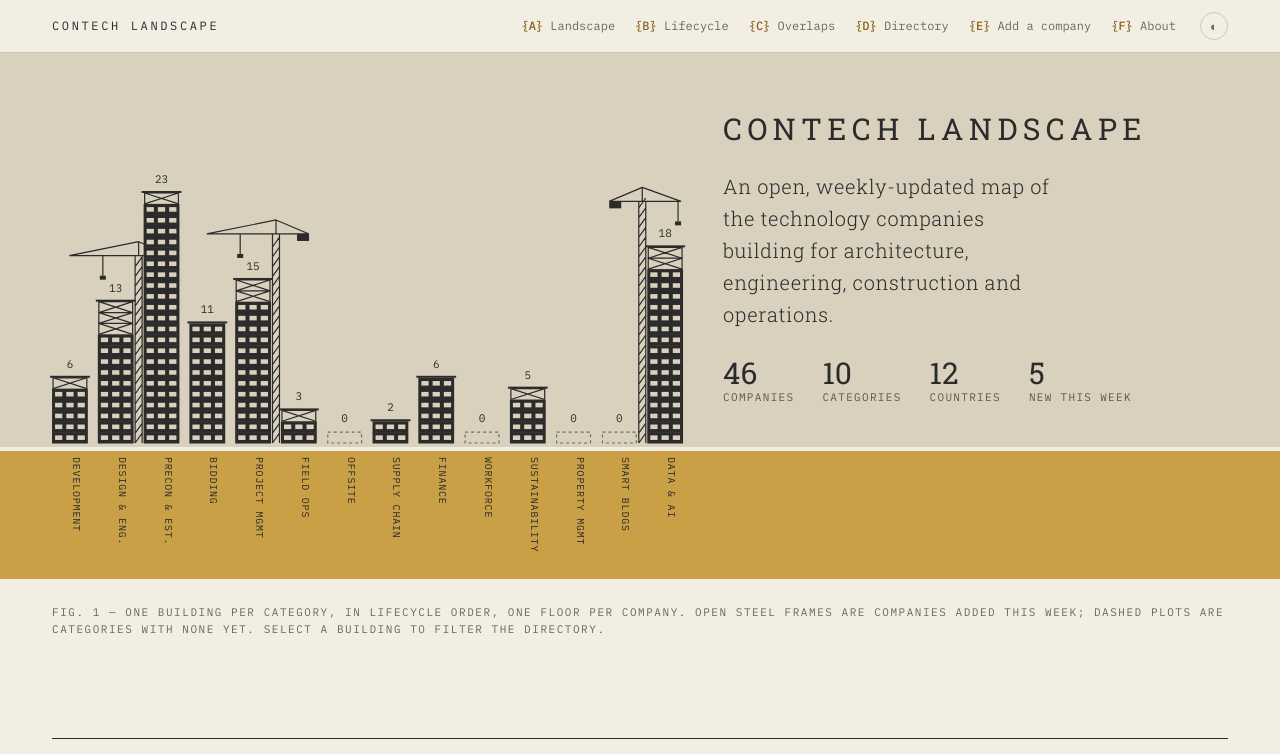
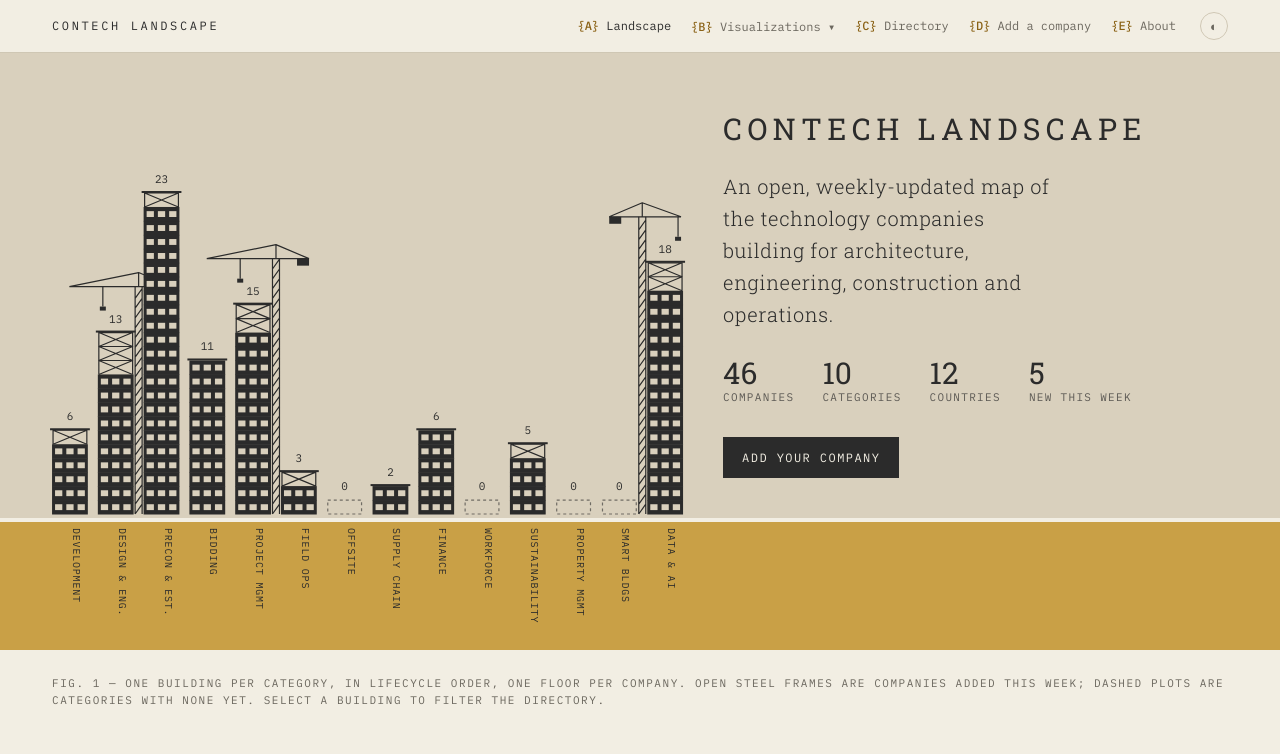
Before and after one commit to visheshvs/contech-landscape, a plain HTML site: page docs/index.html in a window 1280 px wide. Shown: the top 754 px of the page. Drawn offline with Linux system fonts and the light colour scheme.

Commit message:
Nav: Visualizations menu, smooth scrolling, current-section highlight, hero CTA
Co-Authored-By: Claude Opus 5.5 <noreply@anthropic.com>
Claude-Session: https://claude.ai/code/session_01D9RDHpd3WFXWGeg3gY1RHX

```diff
--- a/docs/index.html
+++ b/docs/index.html
@@ -30,7 +30,7 @@
   --sky:#2c2a25;--ground:#b8913f;--accent:#e2b85c;--on-ground:#1b1a17}
 
 *{box-sizing:border-box}
-html{scroll-behavior:smooth;scroll-padding-top:56px}
+html{scroll-behavior:smooth;scroll-padding-top:60px}
 body{margin:0;background:var(--paper);color:var(--ink);font:300 16px/1.6 var(--slab);-webkit-font-smoothing:antialiased}
 a{color:var(--accent);text-underline-offset:3px}
 .wrap{max-width:1240px;margin:0 auto;padding:0 32px}
@@ -45,7 +45,18 @@ a{color:var(--accent);text-underline-offset:3px}
 .top nav{display:flex;gap:20px;margin-left:auto;overflow-x:auto;scrollbar-width:none}
 .top nav a{font-family:var(--mono);font-size:12px;color:var(--ink-2);text-decoration:none;white-space:nowrap}
 .top nav a b{color:var(--accent);font-weight:500}
-.top nav a:hover{color:var(--ink)}
+.top nav a:hover,.navbtn:hover{color:var(--ink)}
+.navbtn{font:400 12px var(--mono);color:var(--ink-2);background:none;border:0;padding:0;cursor:pointer;white-space:nowrap}
+.navbtn b{color:var(--accent);font-weight:500}.navbtn .caret{display:inline-block;transition:transform .2s}
+.navbtn[aria-expanded="true"] .caret{transform:rotate(180deg)}
+.top nav a,.navbtn{position:relative;padding:4px 0}
+.top nav [aria-current="true"]{color:var(--ink)}
+.top nav [aria-current="true"]::after{content:"";position:absolute;left:0;right:0;bottom:-2px;height:2px;background:var(--ground)}
+.vizmenu{position:fixed;z-index:25;background:var(--paper);border:1px solid var(--ink);min-width:300px;max-width:calc(100vw - 32px);padding:8px 0;box-shadow:0 12px 32px rgba(0,0,0,.12)}
+.vizmenu a{display:grid;grid-template-columns:52px 1fr;gap:6px;padding:9px 16px;color:var(--ink);text-decoration:none;font-size:14px}
+.vizmenu a span{font:400 12px var(--mono);color:var(--accent);padding-top:2px}
+.vizmenu a:hover,.vizmenu a:focus-visible,.vizmenu a[aria-current="true"]{background:var(--paper-2);outline:none}
+.hero-cta{display:inline-block;margin-top:30px;text-decoration:none}
 .theme{background:none;border:1px solid var(--rule);color:var(--ink-2);width:28px;height:28px;border-radius:50%;cursor:pointer;font-size:13px;flex:none}
 @media (max-width:640px){.brand{display:none}.top nav{margin-left:0;gap:16px}}
 
@@ -202,17 +213,17 @@ footer .wrap{display:flex;justify-content:space-between;gap:20px;flex-wrap:wrap}
 <header class="top">
   <div class="wrap">
     <a class="brand" href="#top">ConTech Landscape</a>
-    <nav aria-label="Sections">
-      <a href="#landscape"><b>{A}</b> Landscape</a>
-      <a href="#lifecycle"><b>{B}</b> Lifecycle</a>
-      <a href="#overlaps"><b>{C}</b> Overlaps</a>
-      <a href="#directory"><b>{D}</b> Directory</a>
-      <a href="#submit"><b>{E}</b> Add a company</a>
-      <a href="#about"><b>{F}</b> About</a>
+    <nav aria-label="Sections" id="nav">
+      <a href="#landscape" data-sec="landscape"><b>{A}</b> Landscape</a>
+      <button type="button" class="navbtn" id="vizBtn" data-sec="viz" aria-expanded="false" aria-controls="vizMenu"><b>{B}</b> Visualizations <span class="caret" aria-hidden="true">▾</span></button>
+      <a href="#directory" data-sec="directory"><b>{C}</b> Directory</a>
+      <a href="#submit" data-sec="submit"><b>{D}</b> Add a company</a>
+      <a href="#about" data-sec="about"><b>{E}</b> About</a>
     </nav>
     <button class="theme" id="theme" type="button" aria-label="Toggle dark mode">◐</button>
   </div>
 </header>
+<div class="vizmenu" id="vizMenu" hidden role="menu" aria-label="Visualizations"></div>
 
 <section class="hero" id="landscape">
   <div class="ground" aria-hidden="true"></div>
@@ -221,6 +232,7 @@ footer .wrap{display:flex;justify-content:space-between;gap:20px;flex-wrap:wrap}
       <h1>ConTech Landscape</h1>
       <p>An open, weekly-updated map of the technology companies building for architecture, engineering, construction and operations.</p>
       <div class="facts" id="facts"></div>
+      <a class="btn primary hero-cta" href="#submit">Add your company</a>
     </div>
     <figure class="skyline" id="skyline" style="margin:0" aria-describedby="figcap"></figure>
   </div>
@@ -228,9 +240,9 @@ footer .wrap{display:flex;justify-content:space-between;gap:20px;flex-wrap:wrap}
 <div class="wrap"><p class="fig-cap label" id="figcap">Fig. 1 — One building per category, in lifecycle order, one floor per company. Open steel frames are companies added this week; dashed plots are categories with none yet. Select a building to filter the directory.</p></div>
 
 <main>
-<section class="block" id="lifecycle">
+<section class="block viz" id="lifecycle" data-title="Where the tools sit in a project">
   <div class="wrap">
-    <div class="sec-head"><div class="idx">{B}</div><div>
+    <div class="sec-head"><div class="idx">{B.1}</div><div>
       <h2>Where the tools sit in a project</h2>
       <p>Each row is a category and each column a project phase. The stronger the shade, the more companies offer that kind of tool for that phase. Companies span several categories and phases, so they count in every cell they belong to.</p>
     </div></div>
@@ -244,9 +256,9 @@ footer .wrap{display:flex;justify-content:space-between;gap:20px;flex-wrap:wrap}
   </div>
 </section>
 
-<section class="block" id="overlaps">
+<section class="block viz" id="overlaps" data-title="How categories combine">
   <div class="wrap">
-    <div class="sec-head"><div class="idx">{C}</div><div>
+    <div class="sec-head"><div class="idx">{B.2}</div><div>
       <h2>How categories combine</h2>
       <p>Most companies sit in more than one category. Each column is one exact combination; the bar above it counts the companies with that combination and nothing else. Dots below show which categories are in it, and the bars on the right show each category's total.</p>
     </div></div>
@@ -257,7 +269,7 @@ footer .wrap{display:flex;justify-content:space-between;gap:20px;flex-wrap:wrap}
 
 <section class="block" id="directory">
   <div class="wrap">
-    <div class="sec-head"><div class="idx">{D}</div><div>
+    <div class="sec-head"><div class="idx">{C}</div><div>
       <h2>The directory</h2>
       <p>Every company, with what it does, who it serves and where it sits in the project lifecycle. <span id="asof"></span></p>
     </div></div>
@@ -278,7 +290,7 @@ footer .wrap{display:flex;justify-content:space-between;gap:20px;flex-wrap:wrap}
 
 <section class="block" id="submit">
   <div class="wrap">
-    <div class="sec-head"><div class="idx">{E}</div><div>
+    <div class="sec-head"><div class="idx">{D}</div><div>
       <h2>Add your company</h2>
       <p>Building for construction, design or property? Send the details and it will be reviewed for the next weekly update.</p>
     </div></div>
@@ -297,7 +309,7 @@ footer .wrap{display:flex;justify-content:space-between;gap:20px;flex-wrap:wrap}
 
 <section class="block" id="about">
   <div class="wrap">
-    <div class="sec-head"><div class="idx">{F}</div><div>
+    <div class="sec-head"><div class="idx">{E}</div><div>
       <h2>About the data</h2>
       <p>The full dataset is open under CC BY 4.0: <a href="https://github.com/visheshvs/contech-landscape/tree/main/data">data/companies.csv and companies.json</a>. Corrections are welcome through GitHub issues or the email above.</p>
     </div></div>
@@ -362,6 +374,34 @@ addEventListener('hashchange',()=>{if(location.hash==='#submit')flash()});
 function showTpl(v){$('#tpl').hidden=!v;$('#showTpl').setAttribute('aria-expanded',v);$('#showTpl').textContent=v?'Hide template':'Show template'}
 $('#copyTpl').onclick=async()=>{try{await navigator.clipboard.writeText(TEMPLATE);toast('Template copied. Paste it into a new email to '+EMAIL)}catch(e){showTpl(true);toast('Couldn\'t copy automatically. Select the template instead')}};
 $('#showTpl').onclick=()=>showTpl($('#tpl').hidden);
+
+/* nav: smooth scrolling, visualizations menu, current-section highlight */
+(function(){
+  const reduce=matchMedia('(prefers-reduced-motion: reduce)').matches;
+  const go=(id,push=true)=>{const el=document.getElementById(id);if(!el)return;el.scrollIntoView({behavior:reduce?'auto':'smooth',block:'start'});if(push)history.pushState(null,'',location.search+'#'+id)};
+  document.addEventListener('click',e=>{const a=e.target.closest('a[href^="#"]');if(!a)return;const id=a.getAttribute('href').slice(1);if(!id||!document.getElementById(id))return;e.preventDefault();closeMenu();go(id)});
+  const btn=$('#vizBtn'),menu=$('#vizMenu'),vizs=[...document.querySelectorAll('section.viz')];
+  menu.innerHTML=vizs.map(v=>`<a role="menuitem" href="#${v.id}" data-id="${v.id}"><span>${v.querySelector('.idx').textContent}</span>${esc(v.dataset.title)}</a>`).join('');
+  function place(){const r=btn.getBoundingClientRect(),hb=$('.top').getBoundingClientRect().bottom;menu.style.top=(hb+6)+'px';menu.style.left=Math.max(16,Math.min(r.left,innerWidth-menu.offsetWidth-16))+'px'}
+  function openMenu(){menu.hidden=false;btn.setAttribute('aria-expanded','true');place();menu.querySelector('a')?.focus({preventScroll:true})}
+  function closeMenu(){if(menu.hidden)return;menu.hidden=true;btn.setAttribute('aria-expanded','false')}
+  window.closeMenu=closeMenu;
+  btn.onclick=e=>{e.stopPropagation();menu.hidden?openMenu():closeMenu()};
+  document.addEventListener('click',e=>{if(!menu.contains(e.target)&&e.target!==btn)closeMenu()});
+  document.addEventListener('keydown',e=>{if(e.key==='Escape'&&!menu.hidden){closeMenu();btn.focus()}
+    if(!menu.hidden&&(e.key==='ArrowDown'||e.key==='ArrowUp')){e.preventDefault();const items=[...menu.querySelectorAll('a')],i=items.indexOf(document.activeElement);items[(i+(e.key==='ArrowDown'?1:-1)+items.length)%items.length].focus()}});
+  addEventListener('resize',()=>{if(!menu.hidden)place()});
+  // scroll spy
+  const secs=[...document.querySelectorAll('#landscape, main section.block')];
+  let ticking=false;
+  function spy(){ticking=false;const y=$('.top').offsetHeight+40;let cur=secs[0];for(const s of secs)if(s.getBoundingClientRect().top<=y)cur=s;
+    const key=cur.classList.contains('viz')?'viz':cur.id;
+    document.querySelectorAll('#nav [data-sec]').forEach(n=>n.toggleAttribute('aria-current',false));
+    const n=document.querySelector(`#nav [data-sec="${key}"]`);if(n){n.setAttribute('aria-current','true');const nav=$('#nav'),l=n.offsetLeft-nav.offsetLeft;if(l<nav.scrollLeft||l+n.offsetWidth>nav.scrollLeft+nav.clientWidth)nav.scrollLeft=l-16}
+    menu.querySelectorAll('a').forEach(a=>a.toggleAttribute('aria-current',a.dataset.id===cur.id))}
+  addEventListener('scroll',()=>{if(!ticking){ticking=true;requestAnimationFrame(spy)}},{passive:true});
+  window.spy=spy;spy();
+})();
 
 /* data + state (filters live in the URL so views can be shared) */
 let D=[],sortK='date_added',dir=-1;
```
